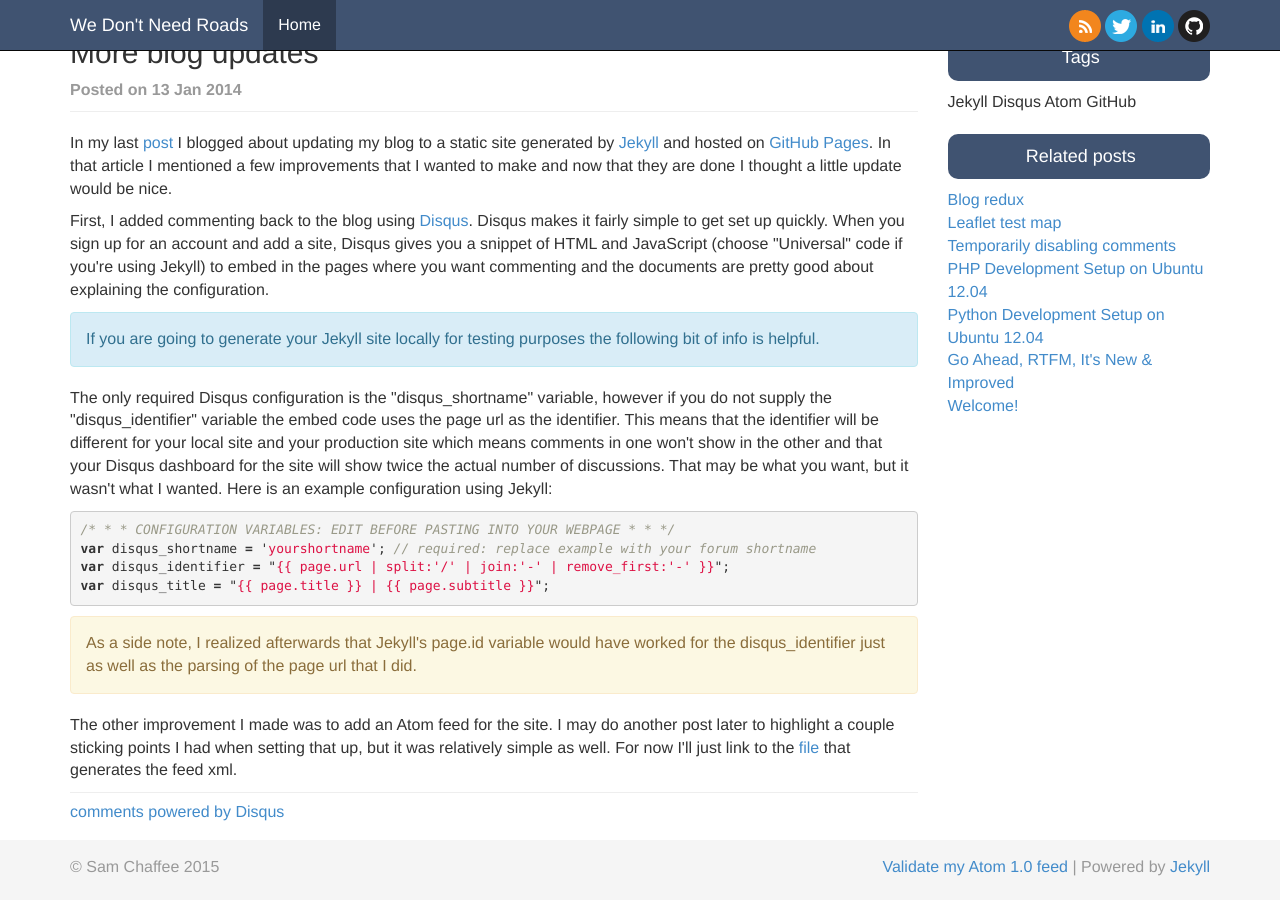
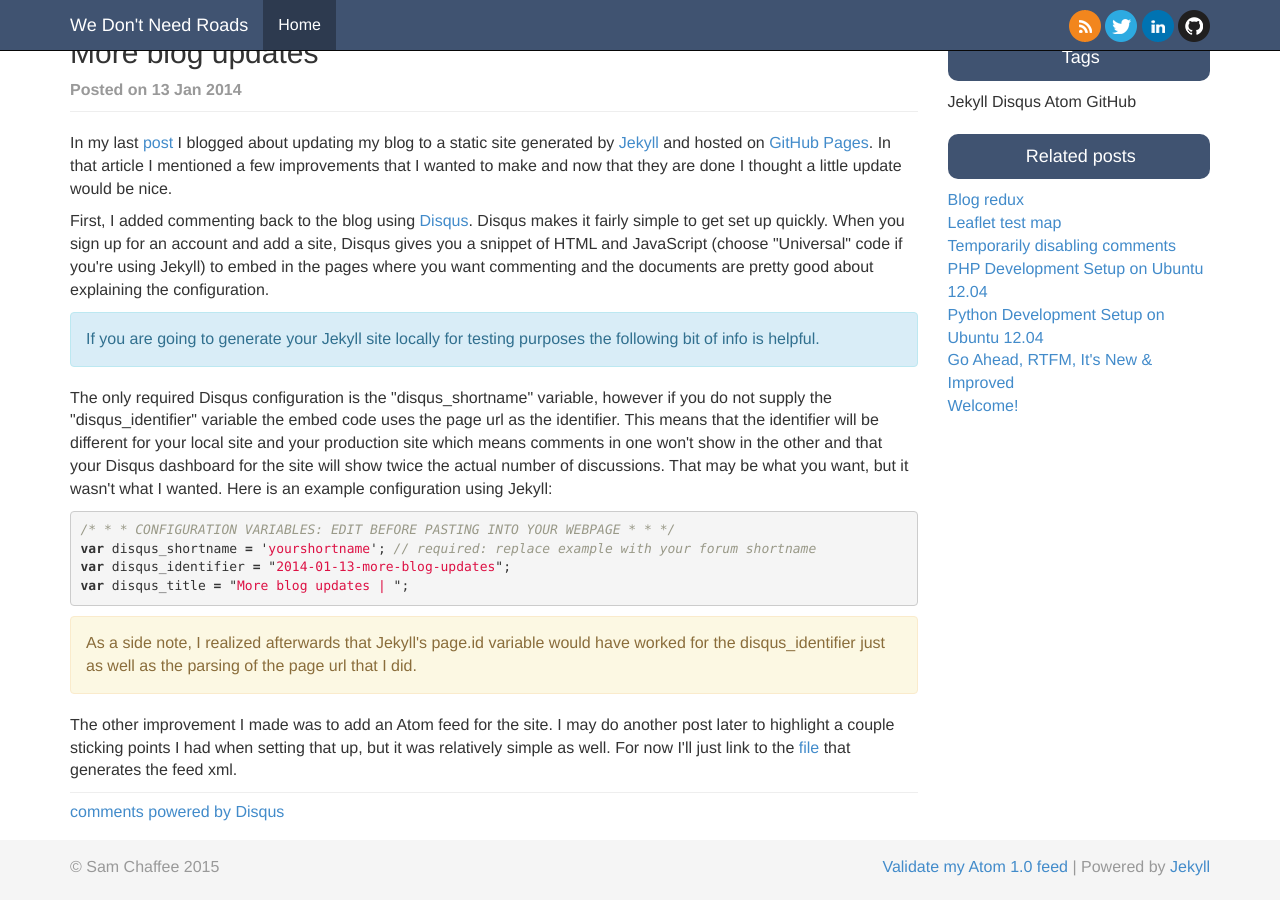
Before and after one commit to samchaffee/samchaffee.github.io, a Jekyll site: the page built from _posts/2014-01-13-more-blog-updates.md, in a window 1280 px wide and 900 px high, scrolled down 29 px. Built offline with Jekyll 4.4.1, drawn with Linux system fonts in a browser that asks for light colours; nearby versions of some CDN libraries; comment, search, counter and statistics services are not loaded.

```diff
--- a/_config.yml
+++ b/_config.yml
@@ -1,4 +1,4 @@
 permalink: pretty
 tzoffset: '-07:00'
 highlighter: pygments
-exclude: [Vagrantfile, README.md]
+exclude: [Vagrantfile, README.md, manifests, CNAME]
--- a/_posts/2014-01-13-more-blog-updates.md
+++ b/_posts/2014-01-13-more-blog-updates.md
@@ -18,13 +18,11 @@ First, I added commenting back to the blog using [Disqus](http://disqus.com/). D
 
  The only required Disqus configuration is the \"disqus_shortname\" variable, however if you do not supply the \"disqus_identifier\" variable the embed code uses the page url as the identifier. This means that the identifier will be different for your local site and your production site which means comments in one won\'t show in the other and that your Disqus dashboard for the site will show twice the actual number of discussions. That may be what you want, but it wasn\'t what I wanted. Here is an example configuration using Jekyll:
 
-{% highlight js %}
-{% raw %}
+{% highlight javascript %}
 /* * * CONFIGURATION VARIABLES: EDIT BEFORE PASTING INTO YOUR WEBPAGE * * */
 var disqus_shortname = 'yourshortname'; // required: replace example with your forum shortname
 var disqus_identifier = "{{ page.url | split:'/' | join:'-' | remove_first:'-' }}";
 var disqus_title = "{{ page.title }} | {{ page.subtitle }}";
-{% endraw %}
 {% endhighlight %}
 
 <div class="alert alert-warning">As a side note, I realized afterwards that Jekyll's page.id variable would have worked for the disqus_identifier just as well as the parsing of the page url that I did.</div>
```
Also changed, not shown: 1 other file.
